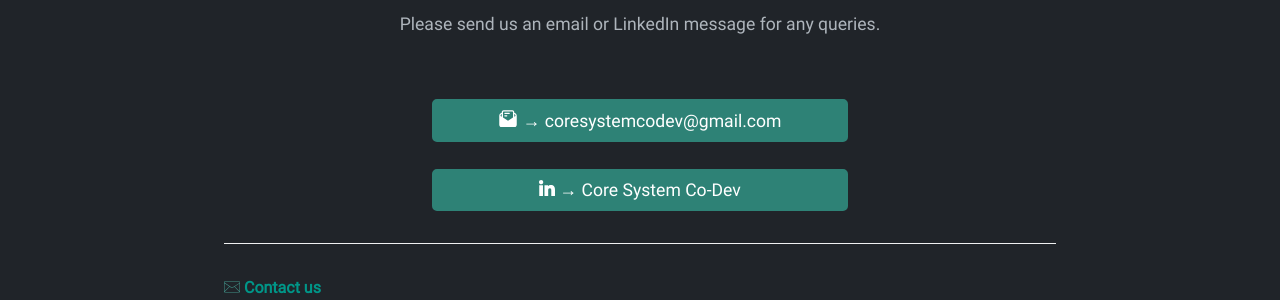
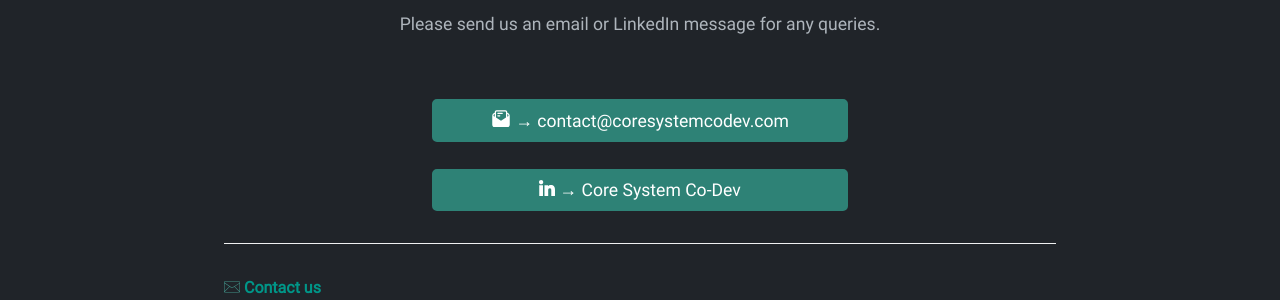
Before and after one commit to coresystemcodev/coresystemcodev.github.io, a Jekyll site: the page built from pages/contact.md, in a window 1280 px wide. Shown: the part 420-720 px from the top of the page. Built offline with Jekyll 4.4.1, drawn with Linux system fonts in a browser that asks for light colours.

Commit message:
Update contact email and button layout to match.

```diff
--- a/_config.yml
+++ b/_config.yml
@@ -9,7 +9,7 @@
 
 copyright_notice: "Copyright © 2025: Core System Co-Dev"
 
-contact_email: coresystemcodev@gmail.com
+contact_email: contact@coresystemcodev.com
 contact_linkedin: coresystemcodev
 
 # Automatic sitemap.xml generator:
--- a/_sass/tweaks.scss
+++ b/_sass/tweaks.scss
@@ -59,8 +59,12 @@
     box-sizing: border-box;
     width: 50%;
 
+    @include medium {
+        width: 70%;
+    }
+
     @include small {
-        width: 70%;
+        width: 85%;
         font-size: 0.9rem;
     }
 }
```
